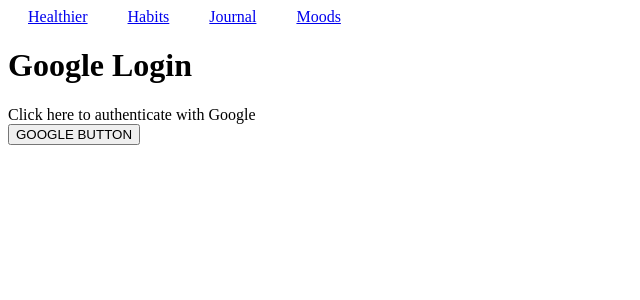
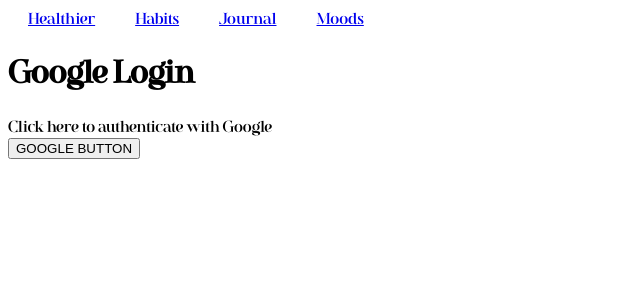
Before and after one commit to jrob112/Mental-Health-App, a React app: page / in a window 1280 px wide. Shown: the top 300 px of the page, without its empty margins (0-640 px from the left). Built offline with nearby package versions, Linux system fonts and the light colour scheme.

Commit message:
applied font to every page

```diff
--- a/client/src/fonts/fonts.css
+++ b/client/src/fonts/fonts.css
@@ -3,6 +3,6 @@
   src: url('./Voguella.ttf') format('truetype');
 }
 
-.homePage {
-  font-family: 'Voguella' sans-serif;
+body {
+  font-family: 'Voguella', sans-serif;
 }
```
Also changed, not shown: client/src/index.jsx (line endings or trailing spaces).
